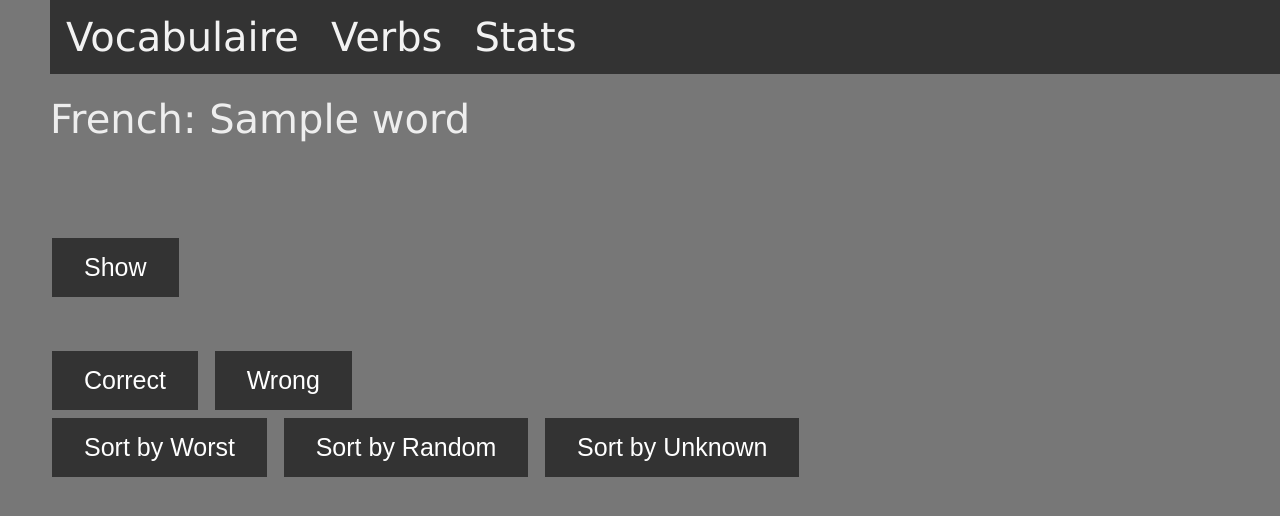
After one commit to Fmaj7-dev/language_flashcards, a Symfony app: template templates/vocabulary.html.twig in a window 1280 px wide. The commit adds this page. Shown: the top 516 px of the page. Run offline with Twig, Linux system fonts and the light colour scheme; the template is opened without the code that fills it: most values are stand-ins (such as "Sample title", 1, 10 or a date in 2020); some libraries are stand-ins or nearby versions.

Commit message:
links fixed

```diff
--- /dev/null
+++ b/public/style.css
@@ -0,0 +1,178 @@
+body {
+  background-color: #777;
+}
+h1 {
+  color: #fff;
+  text-align: center;
+}
+body {
+  color: #eee;
+  font-family: verdana;
+  font-size: 40px;
+  margin: 50px;
+}
+div{
+  border: 30px;
+}
+.forms form,
+.forms form div {
+      display: inline;
+}
+
+.forms button {
+      display: inline;
+      vertical-align: middle;
+}
+.button {
+  background-color: #333;
+  border: none;
+  color: white;
+  padding: 15px 32px;
+  text-align: center;
+  text-decoration: none;
+  display: inline-block;
+  font-size: 25px;
+  margin: 4px 2px;
+  cursor: pointer;
+}
+/* The container */
+.container {
+  display: block;
+  position: relative;
+  padding-left: 35px;
+  margin-bottom: 12px;
+  cursor: pointer;
+  font-size: 22px;
+  -webkit-user-select: none;
+  -moz-user-select: none;
+  -ms-user-select: none;
+  user-select: none;
+}
+
+#selected{
+  background-color: #888;
+}
+
+/* Hide the browser's default radio button */
+.container input {
+  position: absolute;
+  opacity: 0;
+  cursor: pointer;
+}
+
+/* Create a custom radio button */
+.checkmark {
+  position: absolute;
+  top: 0;
+  left: 0;
+  height: 25px;
+  width: 25px;
+  background-color: #eee;
+  border-radius: 50%;
+}
+
+/* On mouse-over, add a grey background color */
+.container:hover input ~ .checkmark {
+  background-color: #ccc;
+}
+
+/* When the radio button is checked, add a blue background */
+.container input:checked ~ .checkmark {
+  background-color: #2196F3;
+}
+
+/* Create the indicator (the dot/circle - hidden when not checked) */
+.checkmark:after {
+  content: "";
+  position: absolute;
+  display: none;
+}
+
+/* Show the indicator (dot/circle) when checked */
+.container input:checked ~ .checkmark:after {
+  display: block;
+}
+
+/* Style the indicator (dot/circle) */
+.container .checkmark:after {
+  top: 9px;
+  left: 9px;
+  width: 8px;
+  height: 8px;
+  border-radius: 50%;
+  background: white;
+}
+/* The navigation bar */
+.navbar {
+  overflow: hidden;
+  background-color: #333;
+  position: fixed; /* Set the navbar to fixed position */
+  /*margin:0px 0px 0px 0px;*/
+  top: 0%; /* Position the navbar at the top of the page */
+  width: 100%; /* Full width */
+}
+
+/* Links inside the navbar */
+.navbar a {
+  float: left;
+  display: block;
+  color: #f2f2f2;
+  text-align: center;
+  padding: 14px 16px;
+  text-decoration: none;
+}
+
+/* Change background on mouse-over */
+.navbar a:hover {
+  background: #ddd;
+  color: black;
+}
+
+/* Main content */
+.main {
+  margin-top: 30px; /* Add a top margin to avoid content overlay */
+}
+
+div.minimalistBlack {
+  border: 3px solid #000000;
+  width: 100%;
+  text-align: left;
+  border-collapse: collapse;
+}
+.divTable.minimalistBlack .divTableCell, .divTable.minimalistBlack .divTableHead {
+  border: 1px solid #000000;
+  padding: 5px 4px;
+}
+.divTable.minimalistBlack .divTableBody .divTableCell {
+  font-size: 13px;
+}
+.divTable.minimalistBlack .divTableHeading {
+  background: #CFCFCF;
+  background: -moz-linear-gradient(top, #dbdbdb 0%, #d3d3d3 66%, #CFCFCF 100%);
+  background: -webkit-linear-gradient(top, #dbdbdb 0%, #d3d3d3 66%, #CFCFCF 100%);
+  background: linear-gradient(to bottom, #dbdbdb 0%, #d3d3d3 66%, #CFCFCF 100%);
+  border-bottom: 3px solid #000000;
+}
+.divTable.minimalistBlack .divTableHeading .divTableHead {
+  font-size: 15px;
+  font-weight: bold;
+  color: #000000;
+  text-align: left;
+}
+.minimalistBlack .tableFootStyle {
+  font-size: 14px;
+  font-weight: bold;
+  color: #000000;
+  border-top: 3px solid #000000;
+}
+.minimalistBlack .tableFootStyle {
+  font-size: 14px;
+}
+/* DivTable.com */
+.divTable{ display: table; }
+.divTableRow { display: table-row; }
+.divTableHeading { display: table-header-group;}
+.divTableCell, .divTableHead { display: table-cell;}
+.divTableHeading { display: table-header-group;}
+.divTableFoot { display: table-footer-group;}
+.divTableBody { display: table-row-group;}
--- a/src/Repository/VocabularyRepository.php
+++ b/src/Repository/VocabularyRepository.php
@@ -19,17 +19,16 @@ class VocabularyRepository extends ServiceEntityRepository
         parent::__construct($registry, Vocabulary::class);
     }
 
-    public function findFirst()
+    /*public function findFirst()
     {
         $qb = $this->createQueryBuilder('w')
         ->setMaxResults(1)
         ->getQuery();
 
         $result = $qb->execute();
-        $vocabulary = $result->getVocabulary();
 
         return $result;
-    }
+    }*/
 
     // /**
     //  * @return Vocabulary[] Returns an array of Vocabulary objects
--- a/templates/base.html.twig
+++ b/templates/base.html.twig
@@ -1,12 +1,20 @@
+{# templates/base.html.twig #}
 <!DOCTYPE html>
 <html>
     <head>
         <meta charset="UTF-8">
-        <title>{% block title %}Welcome!{% endblock %}</title>
-        {% block stylesheets %}{% endblock %}
+        <link rel="stylesheet" href="style.css">
+        <div class="navbar">
+        <a href="vocabulaire.php">Vocabulaire</a>
+        <a href="verbs.php">Verbs</a>
+        <a href="stats.php">Stats</a>
+        </div>
+        <title>{% block title %}{% endblock %}</title>
     </head>
     <body>
-        {% block body %}{% endblock %}
-        {% block javascripts %}{% endblock %}
+        <div id="content">
+        <br>
+            {% block body %}{% endblock %}
+        </div>
     </body>
 </html>
--- /dev/null
+++ b/templates/vocabulary.html.twig
@@ -0,0 +1,30 @@
+{# templates/vocabulary.html.twig #}
+{% extends 'base.html.twig' %}
+
+{% block title %}Vocabulary{% endblock %}
+
+{% block body %}
+  <div id='origin'> French: {{word}}</div>
+  <script type="text/javascript">
+    function show()
+    {
+      var elem = document.getElementById('reverse');
+      elem.style.visibility = 'visible';
+    }
+  </script>
+
+  <br><br>
+  <button class="button" type="button" onclick="show()">Show</button>
+  <br>
+  <br>
+
+  <button class="button" onclick="window.location.href='{{linkOk}}/{{id}}'">Correct</button>
+  <button class="button" onclick="window.location.href='{{linkKo}}/{{id}}'">Wrong</button>
+
+  <br>
+
+  <button class="button" {%if mode == "worst"%} id="selected" {% endif %} onclick="window.location.href='/setSort/worst'">Sort by Worst</button>
+  <button class="button" {%if mode == "random"%} id="selected" {% endif %} onclick="window.location.href='/setSort/random'">Sort by Random</button>
+  <button class="button" {%if mode == "unknown"%} id="selected" {% endif %} onclick="window.location.href='/setSort/unknown'">Sort by Unknown</button>
+
+{% endblock %}
```
Also changed, not shown: src/Controller/VocabularyController.php (+28 -17 lines), src/Repository/GuessRepository.php (+37 -0 lines).
